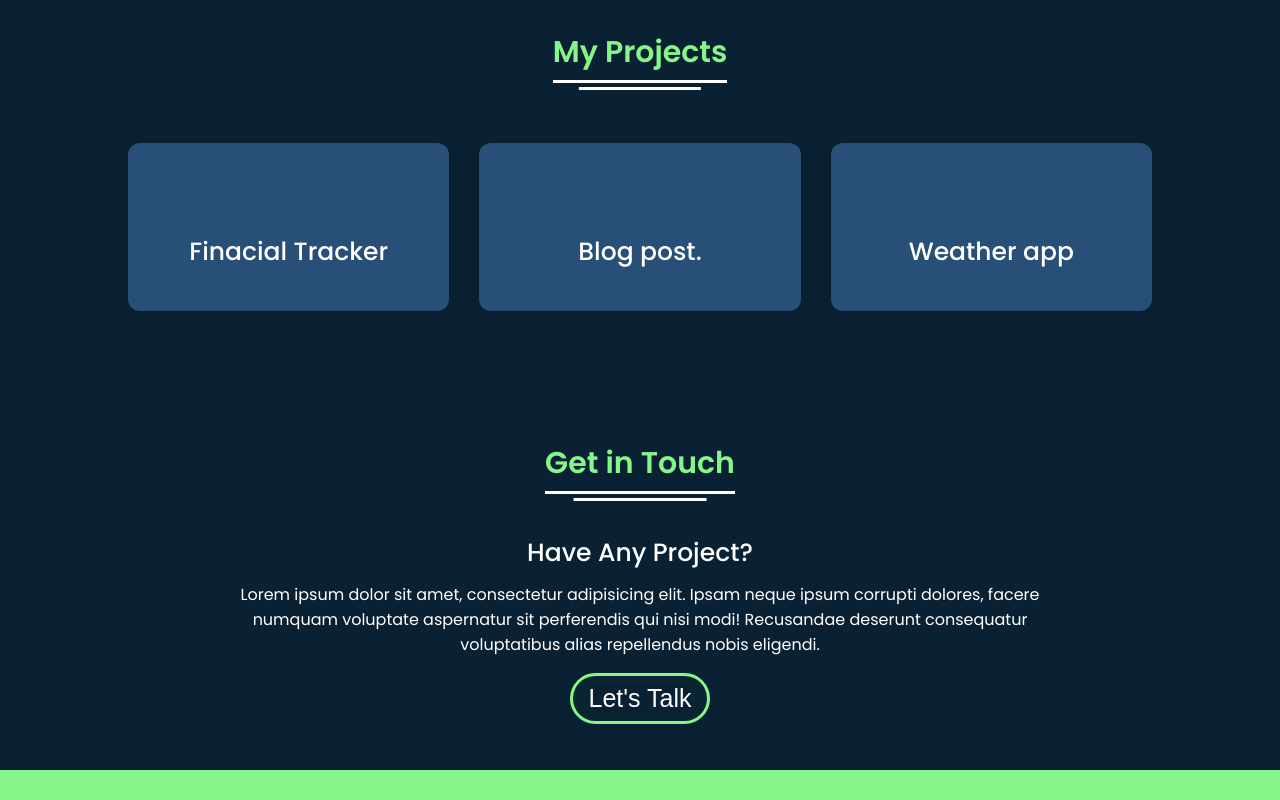
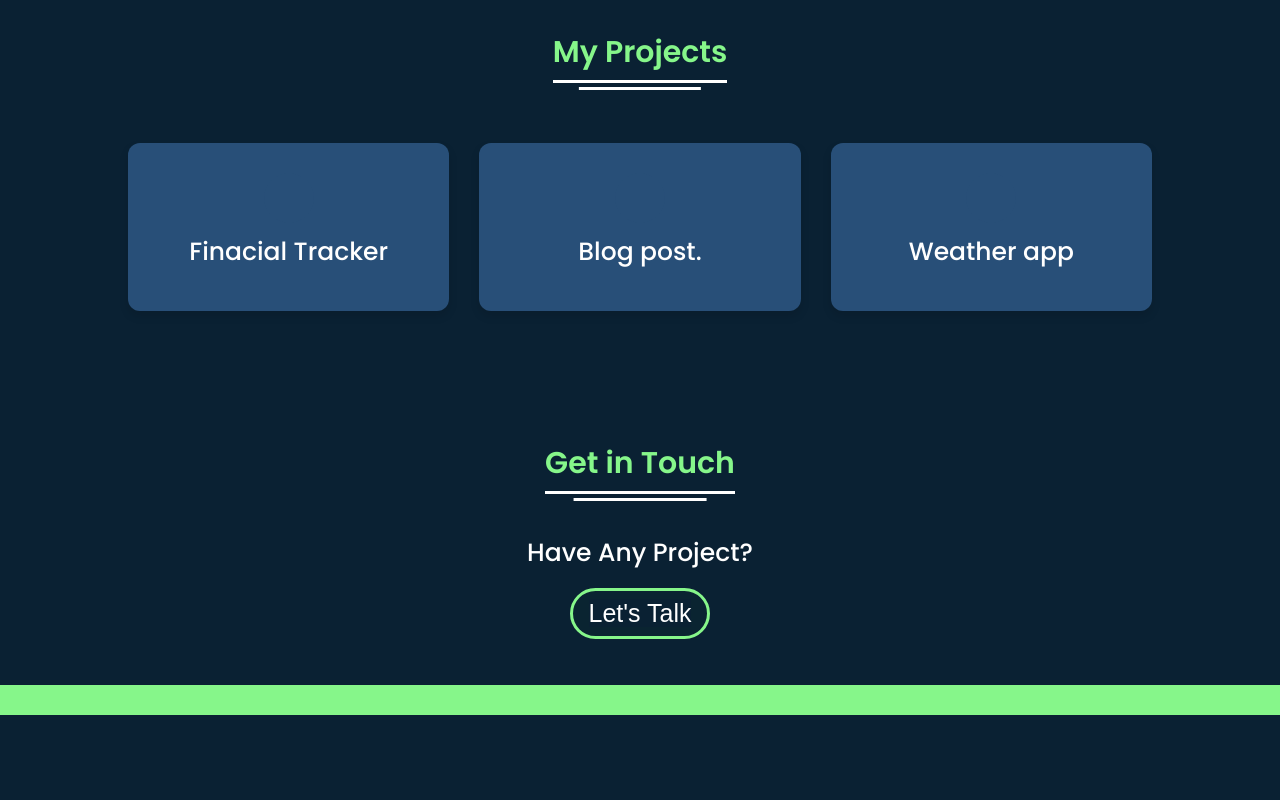
Before and after one commit to mercy-ndungu/Portfolio, a plain HTML site: page index.html in a window 1280 px wide. Shown: the part 2106-2906 px from the top of the page. After the commit the page ends 2821 px from the top, so only its background shows below. Drawn offline with Linux system fonts and the light colour scheme.

Commit message:
changes my footer

```diff
--- a/index.html
+++ b/index.html
@@ -164,7 +164,7 @@
     <div class="title"><span>Get in Touch</span></div>
     <div class="text">
       <div class="topic">Have Any Project?</div>
-      <p>Lorem ipsum dolor sit amet, consectetur adipisicing elit. Ipsam neque ipsum corrupti dolores, facere numquam voluptate aspernatur sit perferendis qui nisi modi! Recusandae deserunt consequatur voluptatibus alias repellendus nobis eligendi.</p>
+      <p></p>
       <div class="button">
         <button> <a href = "mailto:mercyndungukirigo@gmail.com">Let's Talk </a></button>
         <!-- <a href = "mailto:name@gmail.com">Let's Talk </a> -->
```
